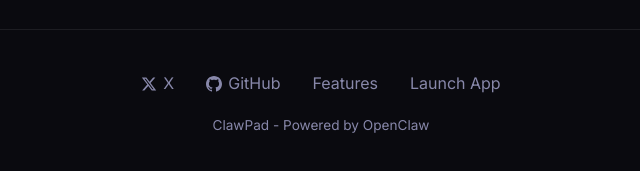
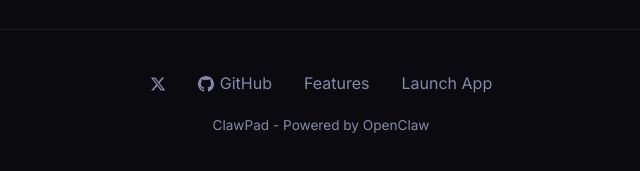
Before and after one commit to Clawpad/clawp.ad, a website: page public/openclaw.html in a window 1280 px wide. Shown: the part 6691-6862 px from the top of the page, 319-959 px from the left. Drawn offline with Linux system fonts and the light colour scheme.

```diff
--- a/public/openclaw.html
+++ b/public/openclaw.html
@@ -406,7 +406,7 @@
     <footer>
         <div class="container">
             <div class="footer-links">
-                <a href="https://x.com/clawpad" target="_blank"><svg viewBox="0 0 24 24" width="16" height="16" fill="currentColor"><path d="M18.244 2.25h3.308l-7.227 8.26 8.502 11.24H16.17l-5.214-6.817L4.99 21.75H1.68l7.73-8.835L1.254 2.25H8.08l4.713 6.231zm-1.161 17.52h1.833L7.084 4.126H5.117z"/></svg> X</a>
+                <a href="https://x.com/clawpad" target="_blank"><svg viewBox="0 0 24 24" width="16" height="16" fill="currentColor"><path d="M18.244 2.25h3.308l-7.227 8.26 8.502 11.24H16.17l-5.214-6.817L4.99 21.75H1.68l7.73-8.835L1.254 2.25H8.08l4.713 6.231zm-1.161 17.52h1.833L7.084 4.126H5.117z"/></svg></a>
                 <a href="https://github.com/clawpad" target="_blank"><svg viewBox="0 0 24 24" width="16" height="16" fill="currentColor"><path d="M12 0c-6.626 0-12 5.373-12 12 0 5.302 3.438 9.8 8.207 11.387.599.111.793-.261.793-.577v-2.234c-3.338.726-4.033-1.416-4.033-1.416-.546-1.387-1.333-1.756-1.333-1.756-1.089-.745.083-.729.083-.729 1.205.084 1.839 1.237 1.839 1.237 1.07 1.834 2.807 1.304 3.492.997.107-.775.418-1.305.762-1.604-2.665-.305-5.467-1.334-5.467-5.931 0-1.311.469-2.381 1.236-3.221-.124-.303-.535-1.524.117-3.176 0 0 1.008-.322 3.301 1.23.957-.266 1.983-.399 3.003-.404 1.02.005 2.047.138 3.006.404 2.291-1.552 3.297-1.23 3.297-1.23.653 1.653.242 2.874.118 3.176.77.84 1.235 1.911 1.235 3.221 0 4.609-2.807 5.624-5.479 5.921.43.372.823 1.102.823 2.222v3.293c0 .319.192.694.801.576 4.765-1.589 8.199-6.086 8.199-11.386 0-6.627-5.373-12-12-12z"/></svg> GitHub</a>
                 <a href="/features">Features</a>
                 <a href="/app">Launch App</a>
```
